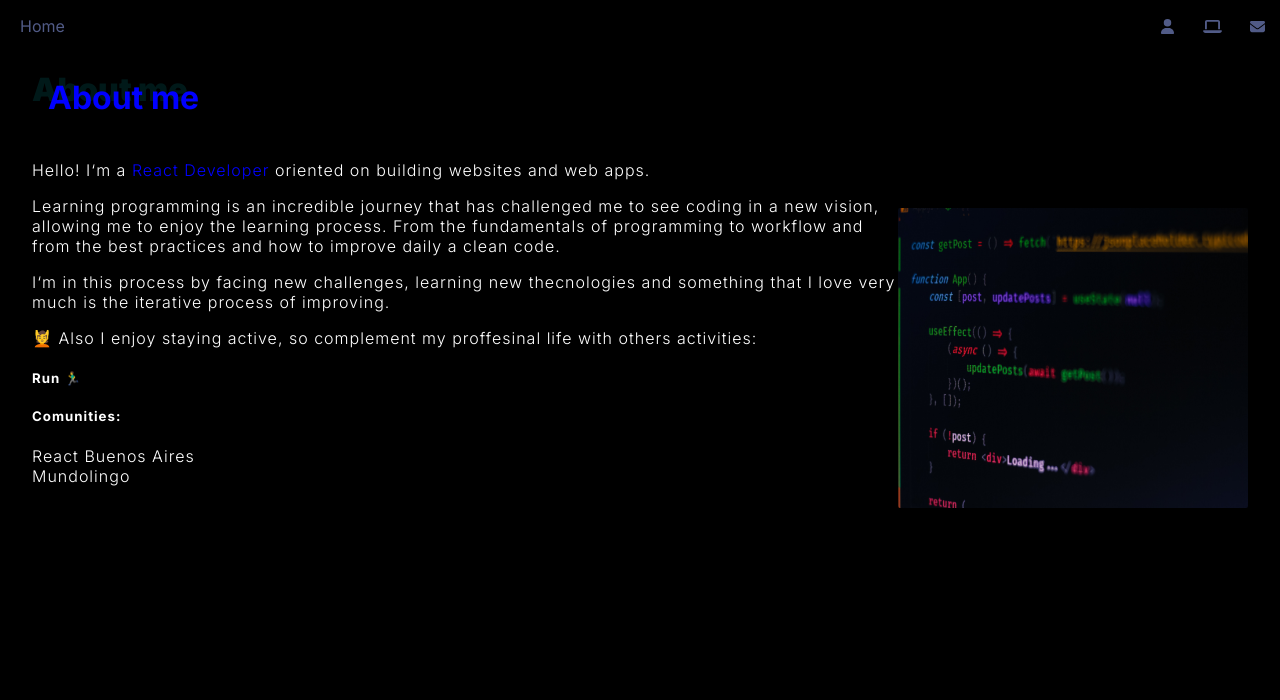
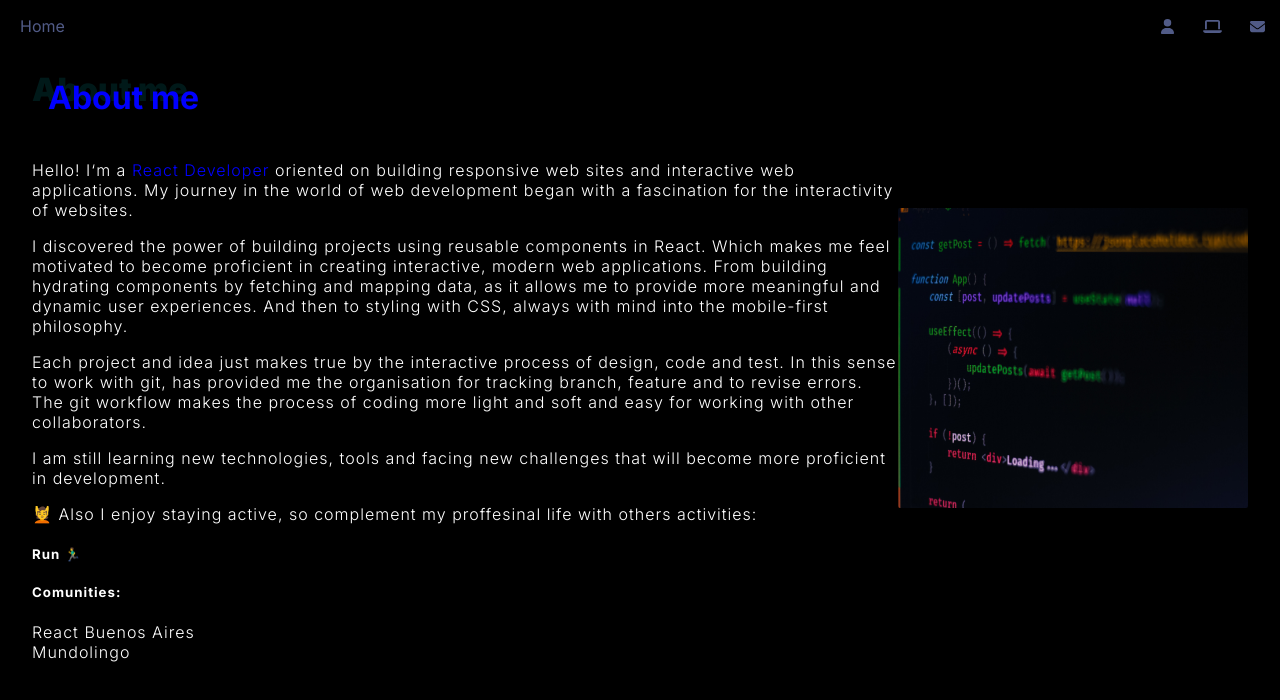
Before and after one commit to loveragabriel/gabriel, a Next.js app: page /about in a window 1280 px wide. Shown: the top 700 px of the page. Built offline with nearby package versions, Linux system fonts and the light colour scheme.

Commit message:
Update page.jsx
Nuevo texto about me

```diff
--- a/src/app/about/page.jsx
+++ b/src/app/about/page.jsx
@@ -11,19 +11,27 @@ export default function About() {
         <p className={styles.text_1}>
           Hello! I&lsquo;m a{" "}
           <span className={styles.react_developer}>React Developer</span>{" "}
-          oriented on building websites and web apps.
+          oriented on building responsive web sites and interactive web applications.
+          My journey in the world of web development began with a fascination for the
+          interactivity of websites.
         </p>
         <p>
-          Learning programming is an incredible journey that has challenged me
-          to see coding in a new vision, allowing me to enjoy the learning
-          process. From the fundamentals of programming to workflow and from the
-          best practices and how to improve daily a clean code.
+          I discovered the power of building projects using reusable components in React.
+          Which makes me feel motivated to become proficient in creating interactive,
+          modern web applications. From building hydrating components by fetching and
+          mapping data, as it allows me to provide more meaningful and dynamic user experiences.
+          And then to styling with CSS, always with mind into the mobile-first philosophy.
         </p>
         <p>
-          I&lsquo;m in this process by facing new challenges, learning new
-          thecnologies and something that I love very much is the iterative
-          process of improving.
+          Each project and idea just makes true by the interactive process of design,
+          code and test. In this sense to work with git, has provided me the organisation
+          for tracking branch, feature and to revise errors. The git workflow makes the process
+          of coding more light and soft and easy for working with other collaborators.
         </p>
+          <p>
+            I am still learning new technologies, tools and facing new challenges that will
+            become more proficient in development.
+          </p>
         <section>
           💆 Also  I enjoy staying active, so complement my proffesinal life
           with others activities:
```
